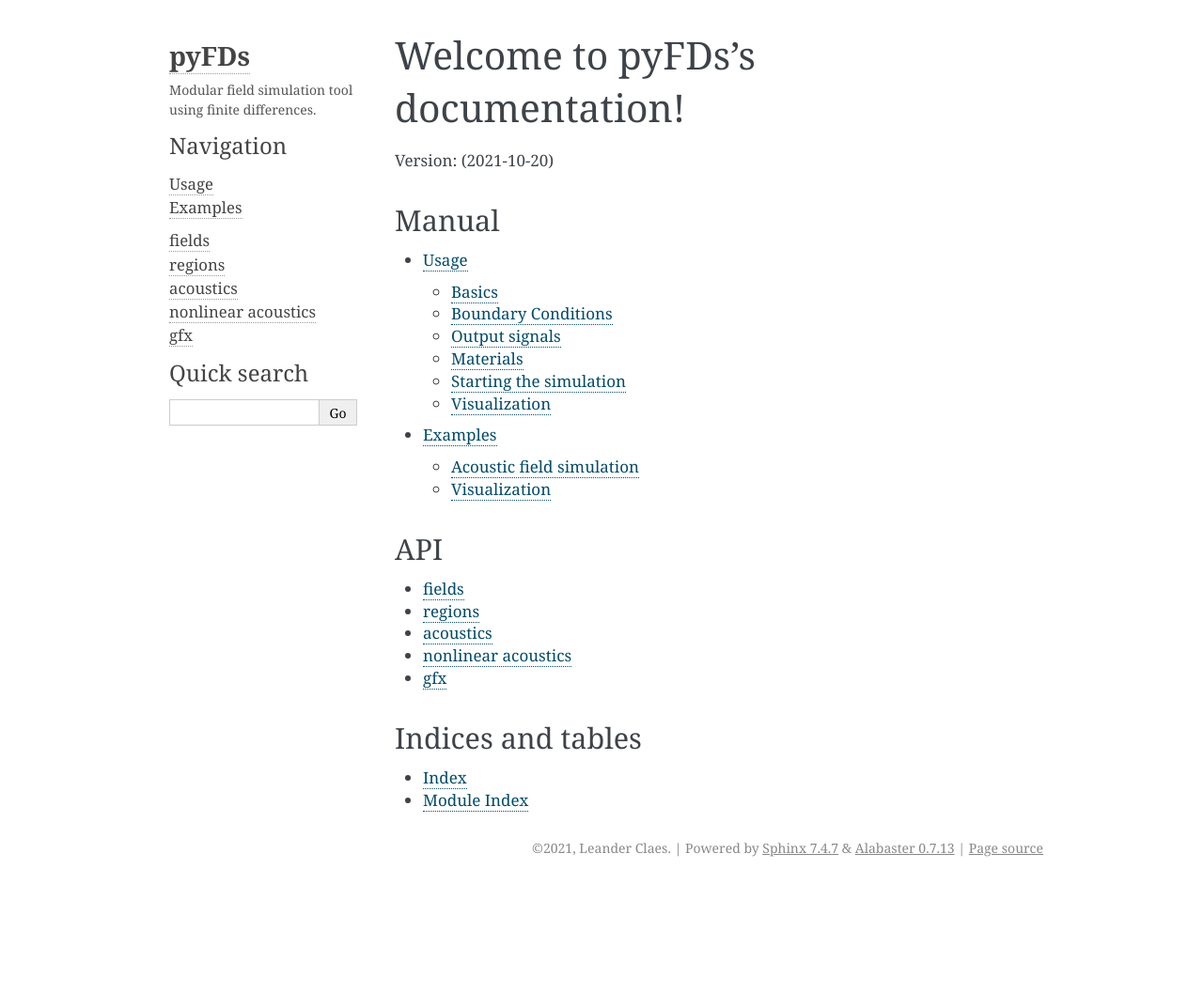
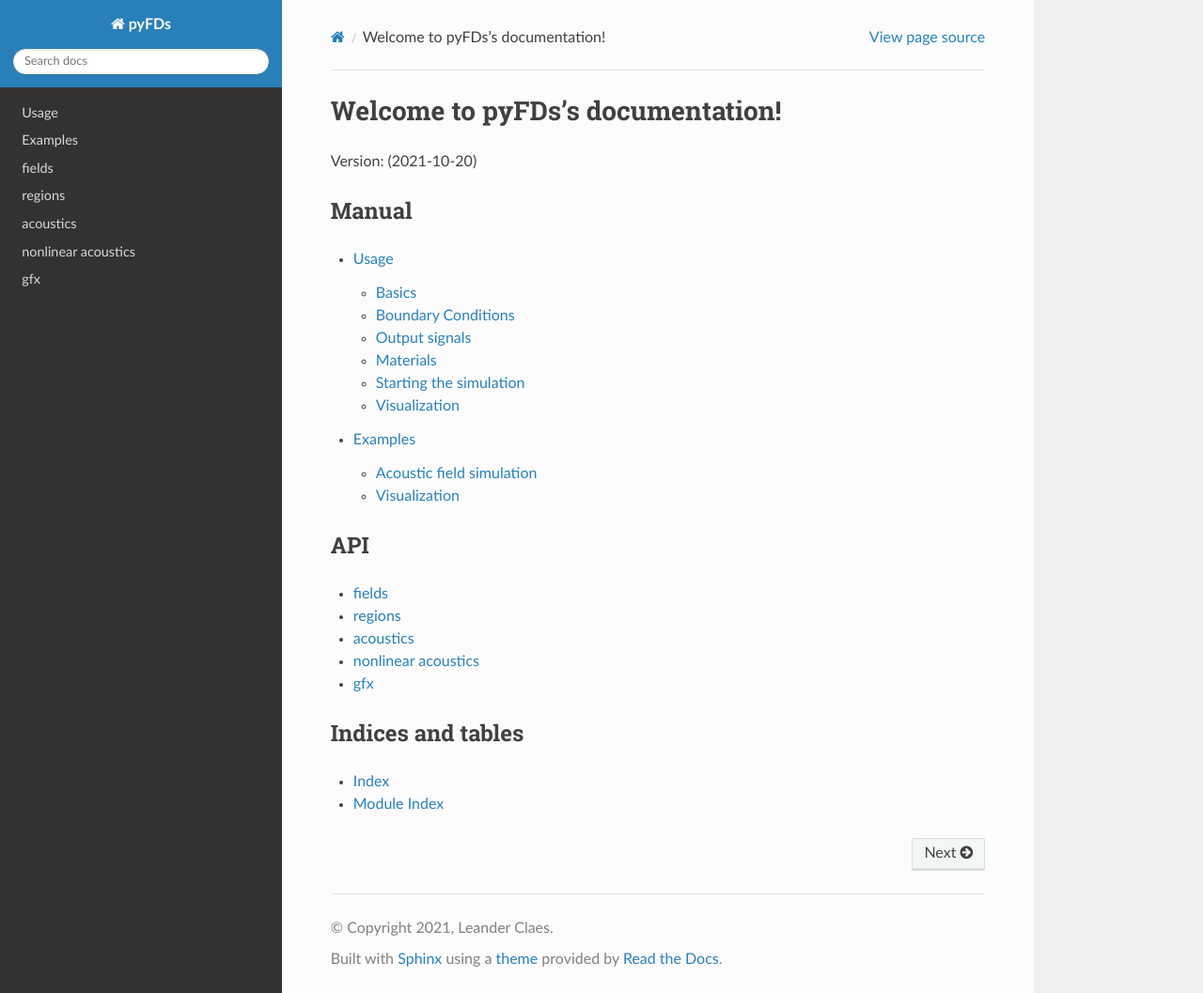
Before and after one commit to emtpb/pyfds, a Sphinx documentation site: the page built from doc/index.rst, in a window 1280 px wide and 1057 px high. Shown: the whole window at 94% size. Built offline with Sphinx 7.4.7 and the Read the Docs theme 2.0.0, drawn with Linux system fonts in a browser that asks for light colours; formulas are drawn with MathJax 3; the version number could not be read and is left out.

Commit message:
Change sphinx html theme.

```diff
--- a/doc/conf.py
+++ b/doc/conf.py
@@ -60,10 +60,7 @@ release = version
 
 # -- Options for HTML output
 
-html_theme = 'alabaster'
-html_theme_options = {
-    'description': description
-}
+html_theme = 'sphinx_rtd_theme'
 html_sidebars = {
     '**': ['about.html', 'navigation.html', 'searchbox.html']
 }
```
